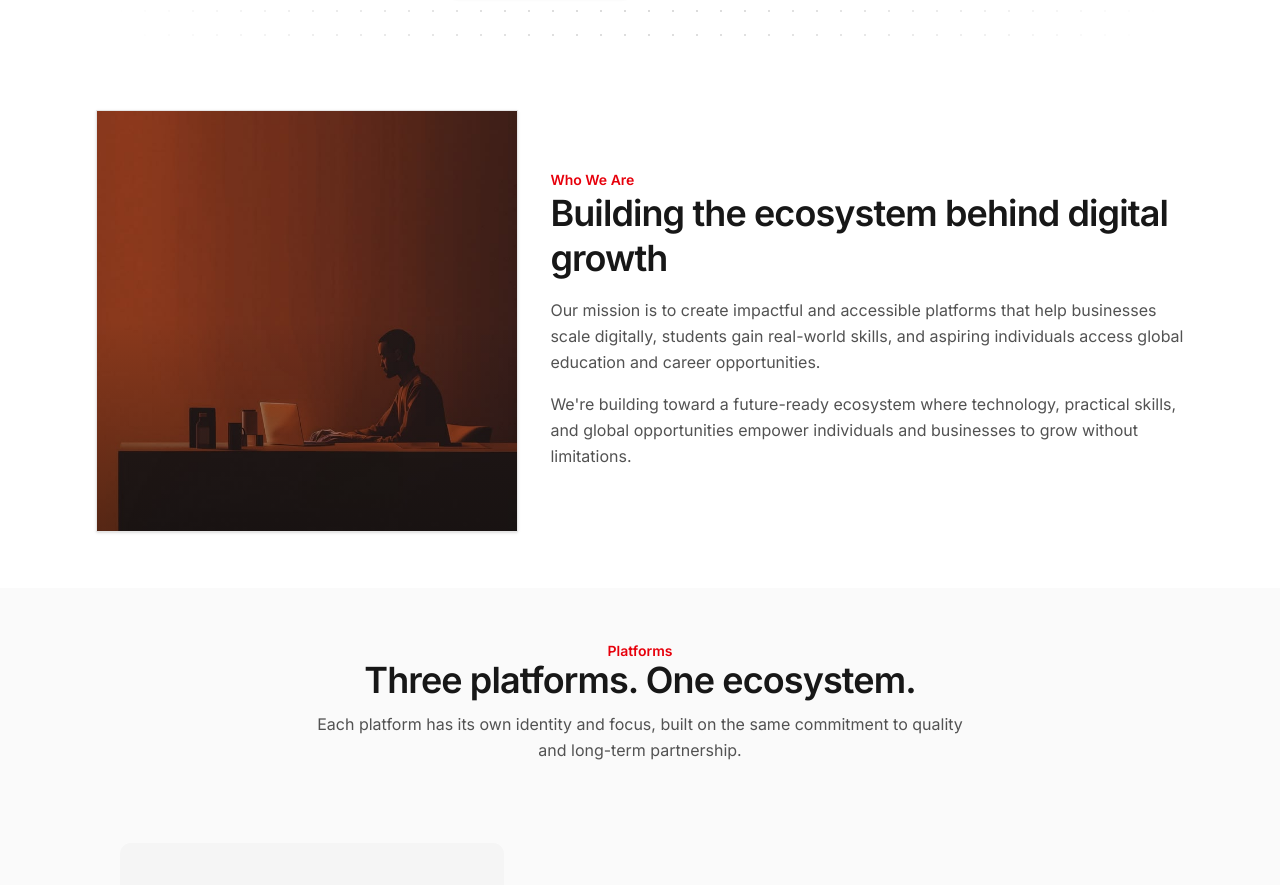
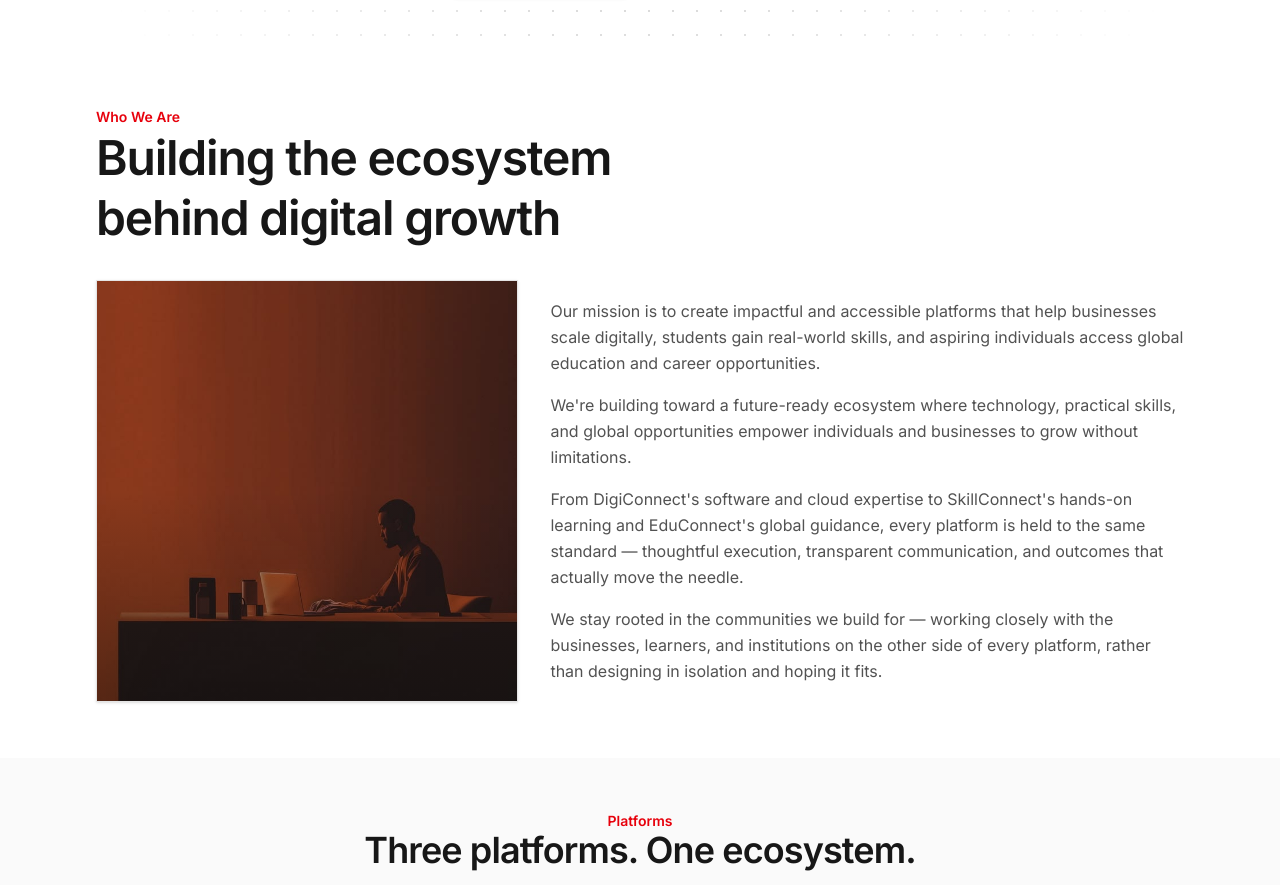
Before and after one commit to LeelaMohan217/J-Monk-Devops, a React (Vite) app: page / in a window 1280 px wide. Shown: the part 511-1396 px from the top of the page. Built offline with nearby package versions, Linux system fonts and the light colour scheme.

Commit message:
Revert "Move Who We Are heading into right column, trim to 2 paragraphs"
This reverts commit 70058e8af35fbb03e5fe1a01a33c17a0ca8b911e.

```diff
--- a/src/pages/home/IntroSection.jsx
+++ b/src/pages/home/IntroSection.jsx
@@ -2,6 +2,7 @@ import { motion } from "framer-motion";
 import { fadeIn, stagger } from "../../shared/variants";
 import ImageVisual from "./components/ImageVisual";
 import { homeImages } from "./images";
+import SectionHeading from "./SectionHeading";
 
 const IntroSection = () => {
   return (
@@ -9,7 +10,13 @@ const IntroSection = () => {
       id="who-we-are"
       className="relative overflow-hidden bg-white py-10 md:py-14 scroll-mt-36"
     >
-      <div className="max-w-6xl mx-auto px-6 md:px-8">
+      <div className="max-w-6xl mx-auto px-6 md:px-8 flex flex-col gap-8">
+        <SectionHeading
+          eyebrow="Who We Are"
+          title="Building the ecosystem behind digital growth"
+          align="split"
+        />
+
         <div className="grid items-center gap-8 lg:grid-cols-[2fr_3fr]">
           {/* Image */}
           <motion.div
@@ -34,18 +41,6 @@ const IntroSection = () => {
             viewport={{ once: true, amount: 0.4 }}
             className="order-2 flex flex-col gap-4"
           >
-            <motion.div
-              variants={fadeIn("up", 0.05)}
-              className="flex flex-col gap-1"
-            >
-              <span className="text-sm font-semibold leading-none text-red-600">
-                Who We Are
-              </span>
-              <h2 className="text-2xl sm:text-3xl md:text-4xl font-semibold tracking-tight leading-tight text-neutral-900">
-                Building the ecosystem behind digital growth
-              </h2>
-            </motion.div>
-
             <motion.p
               variants={fadeIn("up", 0.1)}
               className="text-sm leading-relaxed text-neutral-600 md:text-base"
@@ -64,6 +59,27 @@ const IntroSection = () => {
               technology, practical skills, and global opportunities empower
               individuals and businesses to grow without limitations.
             </motion.p>
+
+            <motion.p
+              variants={fadeIn("up", 0.3)}
+              className="text-sm leading-relaxed text-neutral-600 md:text-base"
+            >
+              From DigiConnect&apos;s software and cloud expertise to
+              SkillConnect&apos;s hands-on learning and EduConnect&apos;s global
+              guidance, every platform is held to the same standard — thoughtful
+              execution, transparent communication, and outcomes that actually
+              move the needle.
+            </motion.p>
+
+            <motion.p
+              variants={fadeIn("up", 0.4)}
+              className="text-sm leading-relaxed text-neutral-600 md:text-base"
+            >
+              We stay rooted in the communities we build for — working closely
+              with the businesses, learners, and institutions on the other side
+              of every platform, rather than designing in isolation and hoping
+              it fits.
+            </motion.p>
           </motion.div>
         </div>
       </div>
```
